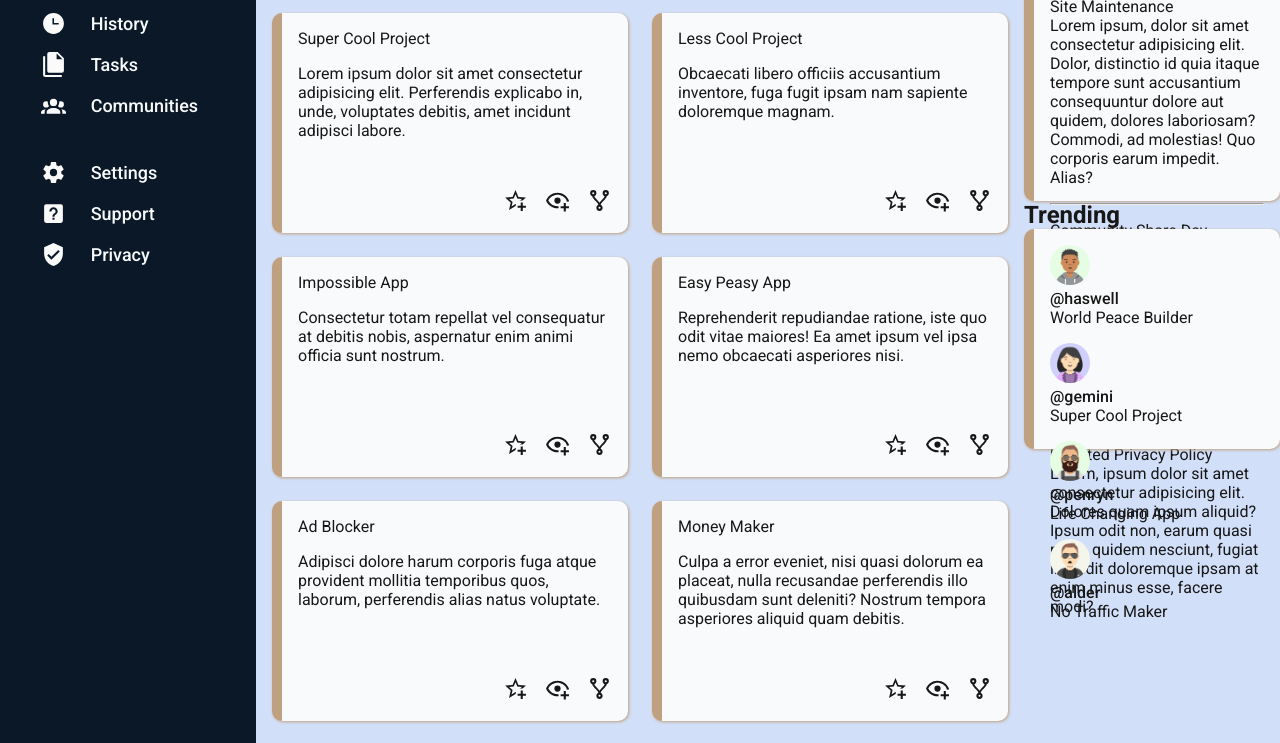
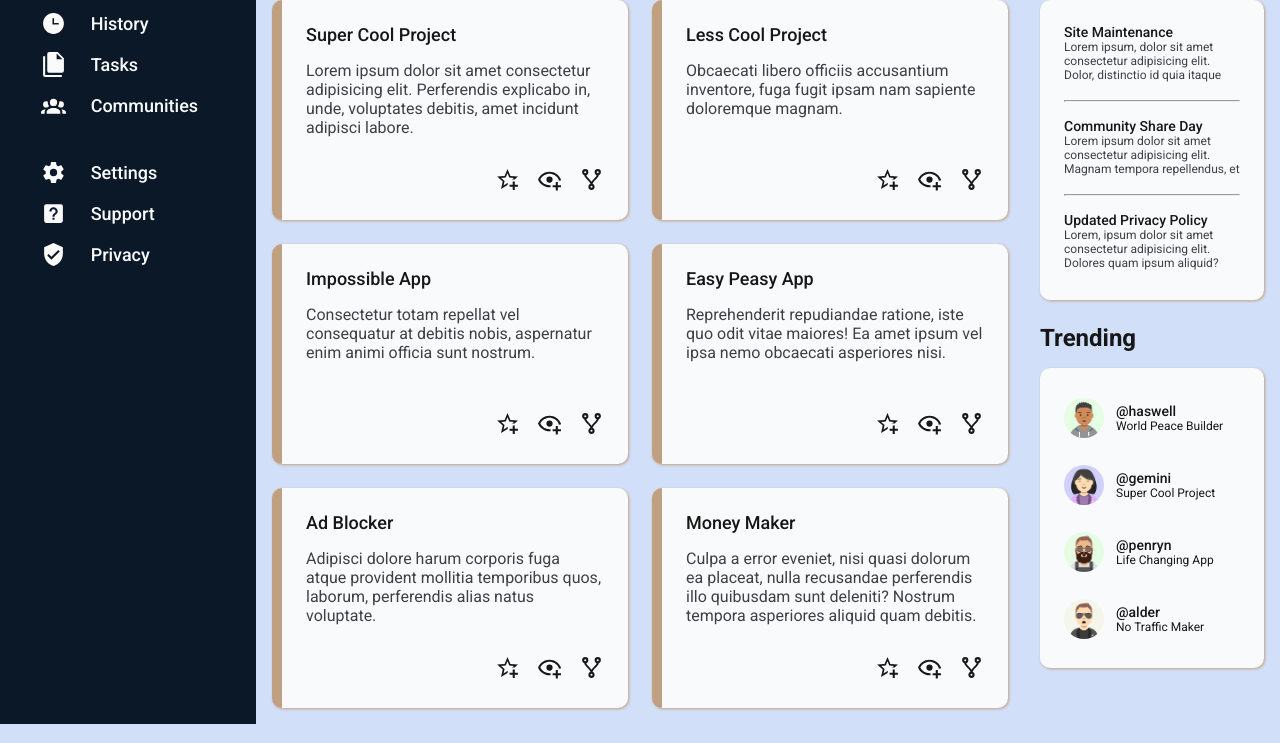
Before and after one commit to rhenzala/dashboard, a plain HTML site: page index.html in a window 1280 px wide. Shown: the part 210-953 px from the top of the page. Drawn offline with Linux system fonts and the light colour scheme.

Commit message:
Layout and style the announcement and trending

```diff
--- a/style.css
+++ b/style.css
@@ -15,10 +15,11 @@
     --black: #171717;
     --white: #f9fafb;
     --gray: #3f3f46;
+
+    font-family: Roboto, system-ui, -apple-system, BlinkMacSystemFont, 'Segoe UI', Oxygen, Ubuntu, Cantarell, 'Open Sans', 'Helvetica Neue', sans-serif;
 }
 
 body{
-    font-family: Roboto, system-ui, -apple-system, BlinkMacSystemFont, 'Segoe UI', Oxygen, Ubuntu, Cantarell, 'Open Sans', 'Helvetica Neue', sans-serif;
     color: var(--black);
     background-color: var(--primary-bg);
 }
@@ -88,7 +89,7 @@ img.large-pic{
 .container{
     display: grid;
     grid-template-columns: minmax(220px, 1fr) 4fr;
-    grid-template-rows: 1fr 5fr;
+    grid-template-rows: 150px 5fr;
 }
 
 /******************************** SIDEBAR *********************************/
@@ -135,6 +136,7 @@ li img{
 /******************************** HEADER *********************************/
 .header{
     background-color: var(--secondary-bg);
+    height: 150px;
     padding: 1rem;
     box-shadow: 0px 1px 3px var(--tertiary-bg);
 
@@ -201,7 +203,7 @@ li img{
     height: 220px;
     border-left: 10px solid var(--accent-bg);
     border-radius: 10px;
-    padding: 1rem;
+    padding: 1.5rem;
     box-shadow: 1px 1px 3px var(--accent-bg);
     position: relative;
     display: flex;
@@ -210,12 +212,47 @@ li img{
 }
 .card-controls{
     position: absolute;
-    right: 1rem;
-    bottom: 1rem;
+    right: 1.5rem;
+    bottom: 1.5rem;
 }
 .card-controls img{
     margin-left: 0.8rem;
 }
 .side-content{
     grid-column: 2/3;
+    padding: 1rem;
 }
+.side-content .card{
+    border: none;
+    height: 300px;
+    margin-top: 1rem;
+    margin-bottom: 1.5rem;
+}
+.announcement .card > div{
+    height: 60px;
+    overflow: hidden;
+}
+.announcement .card > div:hover{
+    cursor: pointer;
+}
+.card-title{
+    font-weight: 500;
+    font-size: 18px;
+}
+.announcement .card-title,
+.trending .name{
+    font-size: 14px;
+}
+.card-content{
+    color: var(--gray);
+}
+.announcement .card-content,
+.description{
+    font-size: 12px;
+}
+.trending-profile{
+    height: 60px;
+    display: flex;
+    align-items: center;
+    gap: 12px;
+}
```
